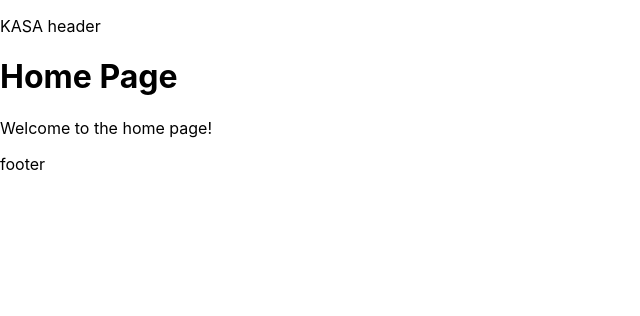
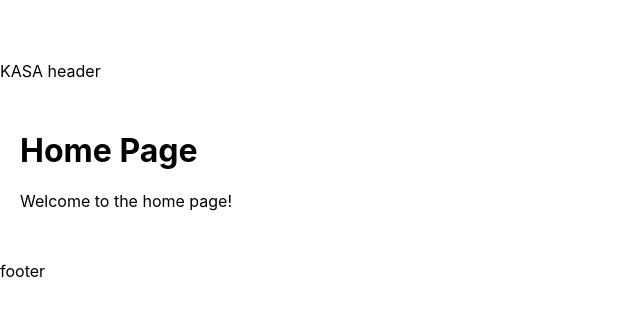
Before and after one commit to Ingirorhaun/openclassrooms-project-11, a React (Create React App) app: page / in a window 1280 px wide. Shown: the top 316 px of the page, without its empty margins (0-640 px from the left). Built offline with nearby package versions, Linux system fonts and the light colour scheme.

Commit message:
root page style

```diff
--- a/src/routes/root.jsx
+++ b/src/routes/root.jsx
@@ -1,6 +1,7 @@
 import { Outlet } from "react-router-dom";
 import Header from "../components/header";
 import Footer from "../components/footer";
+import "../styles/pages/_root.scss";
 
 export default function Root() {
   return (
--- /dev/null
+++ b/src/styles/pages/_root.scss
@@ -0,0 +1,8 @@
+body {
+  padding-top: 45px;
+
+  main {
+    max-width: 1240px;
+    margin: 50px auto;
+  }
+}
```
